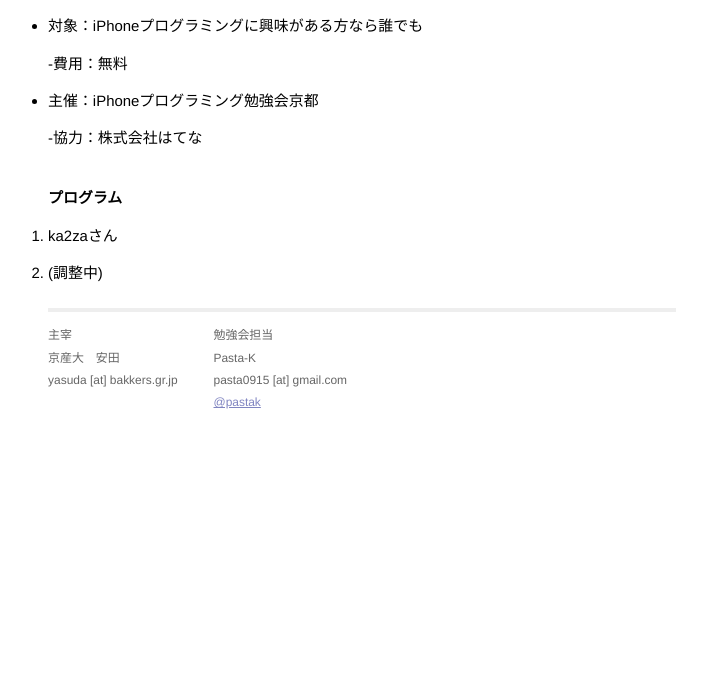
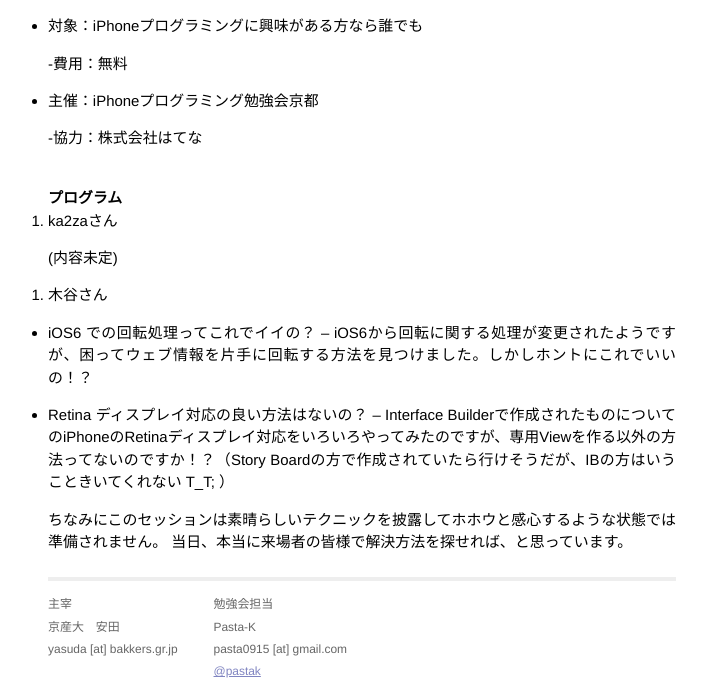
Before and after one commit to iphonekyoto/iphonekyoto.github.io, a Jekyll site: the page built from _posts/2013-05-22-2013_2nd.md, in a window 1280 px wide. Shown: the part 592-1287 px from the top of the page, without its empty margins (278-985 px from the left). Built offline with Jekyll 4.4.1, drawn with Linux system fonts in a browser that asks for light colours; before the commit the page ends 1018 px from its top, so only the background shows below that.

Commit message:
kitani info

```diff
--- a/_posts/2013-05-22-2013_2nd.md
+++ b/_posts/2013-05-22-2013_2nd.md
@@ -29,4 +29,15 @@
 
 1. ka2zaさん
 
-2. (調整中)
+(内容未定)
+
+2. 木谷さん
+
+- iOS6 での回転処理ってこれでイイの？
+-- iOS6から回転に関する処理が変更されたようですが、困ってウェブ情報を片手に回転する方法を見つけました。しかしホントにこれでいいの！？
+
+- Retina ディスプレイ対応の良い方法はないの？
+-- Interface Builderで作成されたものについてのiPhoneのRetinaディスプレイ対応をいろいろやってみたのですが、専用Viewを作る以外の方法ってないのですか！？（Story Boardの方で作成されていたら行けそうだが、IBの方はいうこときいてくれない T_T; ）
+
+ちなみにこのセッションは素晴らしいテクニックを披露してホホウと感心するような状態では準備されません。
+当日、本当に来場者の皆様で解決方法を探せれば、と思っています。
```
